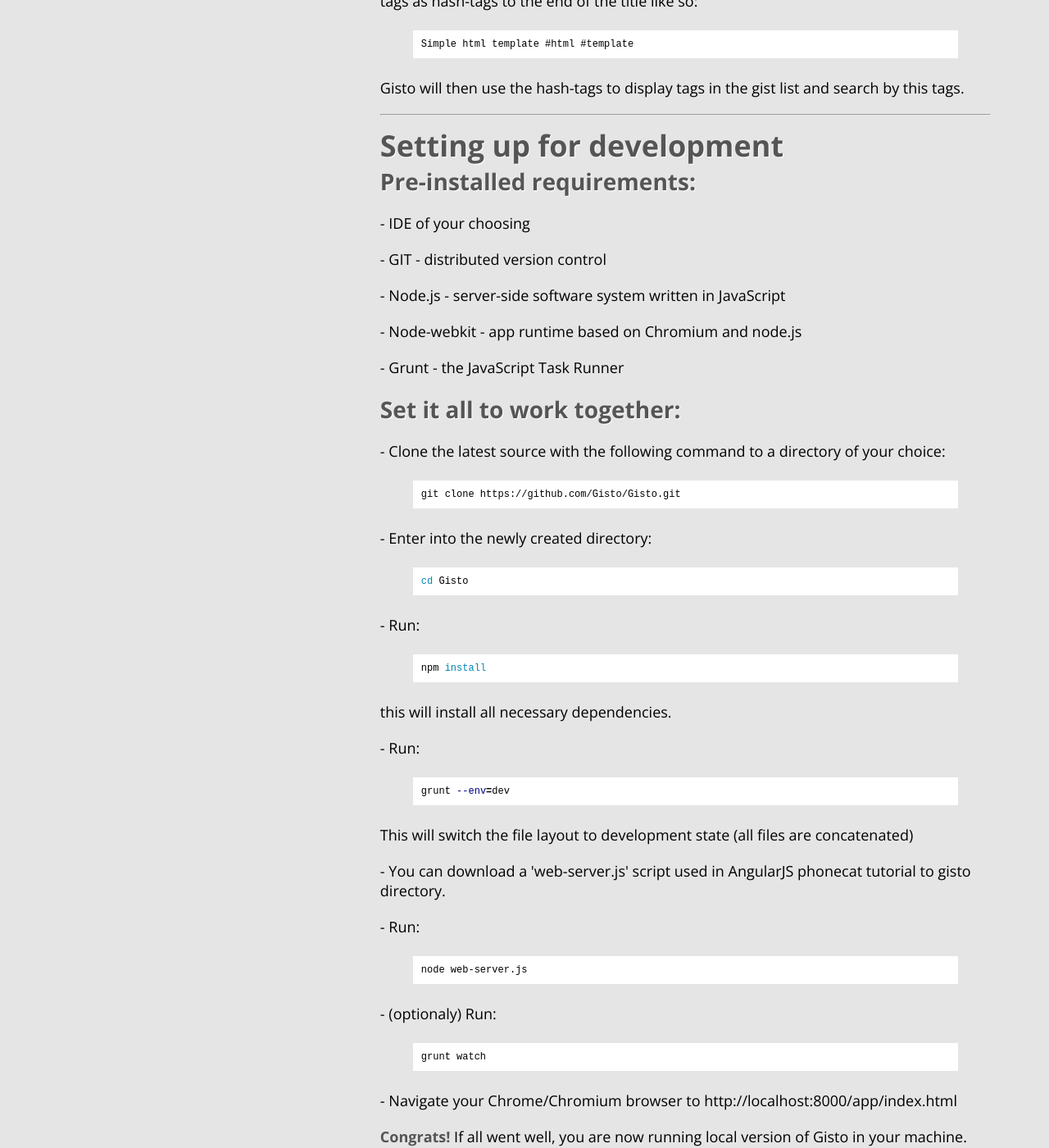
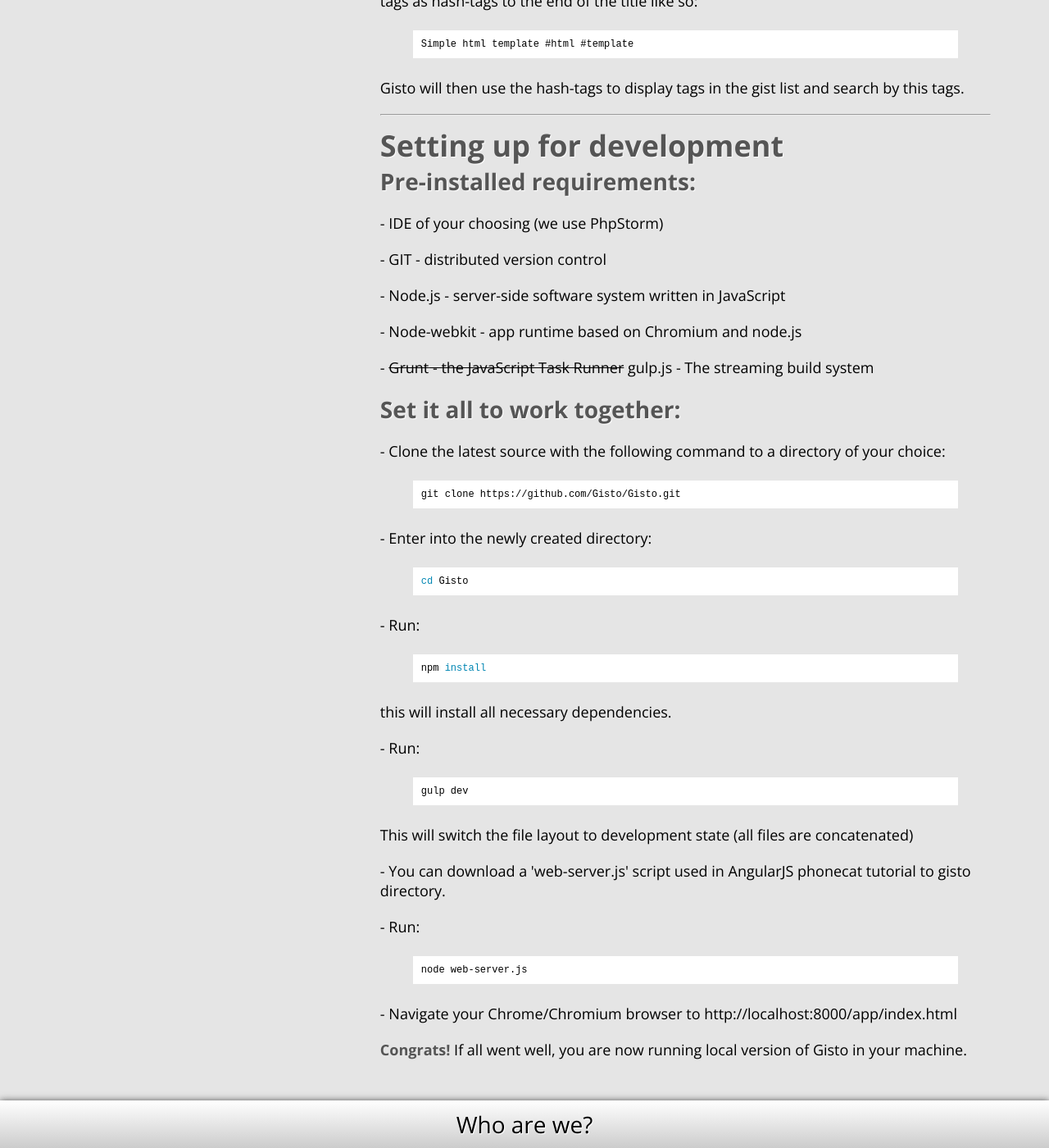
Before and after one commit to Gisto/gisto.github.com, a Jekyll site: the page built from docs/index.html, in a window 1280 px wide and 1400 px high, scrolled down 638 px. Shown: the whole window at 82% size. Built offline with Jekyll 4.4.1, drawn with Linux system fonts in a browser that asks for light colours.

Commit message:
Some fixes to docs

```diff
--- a/docs/index.html
+++ b/docs/index.html
@@ -51,7 +51,7 @@
 
             <h3>Pre-installed requirements:</h3>
 
-            <p> - IDE of your choosing</p>
+            <p> - IDE of your choosing (we use <a href="http://www.jetbrains.com/phpstorm/">PhpStorm</a>)</p>
 
             <p> - <a href="http://git-scm.com/downloads">GIT</a> - distributed version control</p>
 
@@ -60,7 +60,7 @@
             <p> - <a href="https://github.com/rogerwang/node-webkit#downloads">Node-webkit</a> - app runtime based on
                 Chromium and node.js</p>
 
-            <p> - <a href="http://gruntjs.com/">Grunt</a> - the JavaScript Task Runner</p>
+            <p> - <s><a href="http://gruntjs.com/">Grunt</a> - the JavaScript Task Runner</s> <a href="http://gulpjs.com/">gulp.js</a> - The streaming build system</p>
 
             <h3>Set it all to work together:</h3>
 
@@ -75,7 +75,7 @@
             <p>this will install all necessary dependencies.</p>
 
             <p> - Run:</p>
-            {% highlight bash %}grunt --env=dev{% endhighlight %}
+            {% highlight bash %}gulp dev{% endhighlight %}
             <p>This will switch the file layout to development state (all files are concatenated)</p>
 
             <p> - You can download a 'web-server.js' script used in <a
@@ -84,9 +84,6 @@
 
             <p> - Run:</p>
             {% highlight bash %}node web-server.js{% endhighlight %}
-
-            <p> - (optionaly) Run:</p>
-            {% highlight bash %}grunt watch{% endhighlight %}
 
             <p> - Navigate your Chrome/Chromium browser to <a href="http://localhost:8000/app/index.html">http://localhost:8000/app/index.html</a>
             </p>
```
